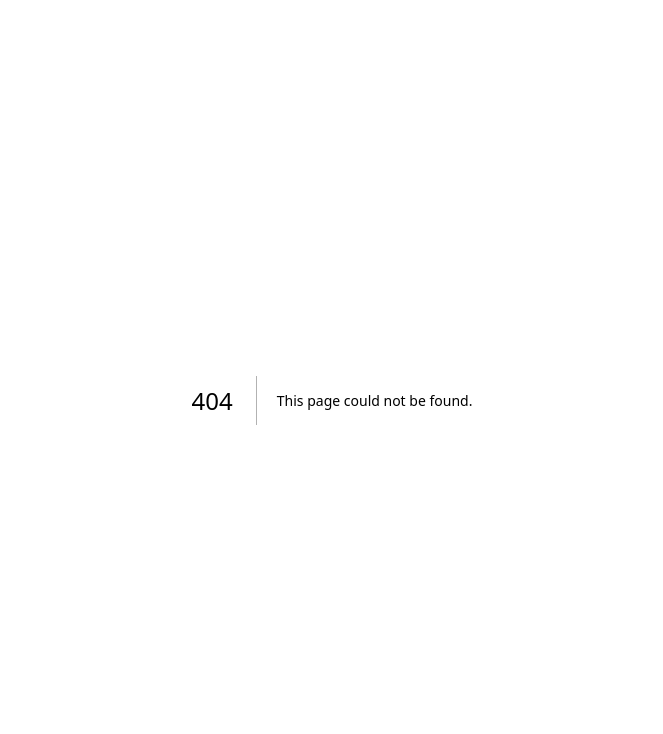
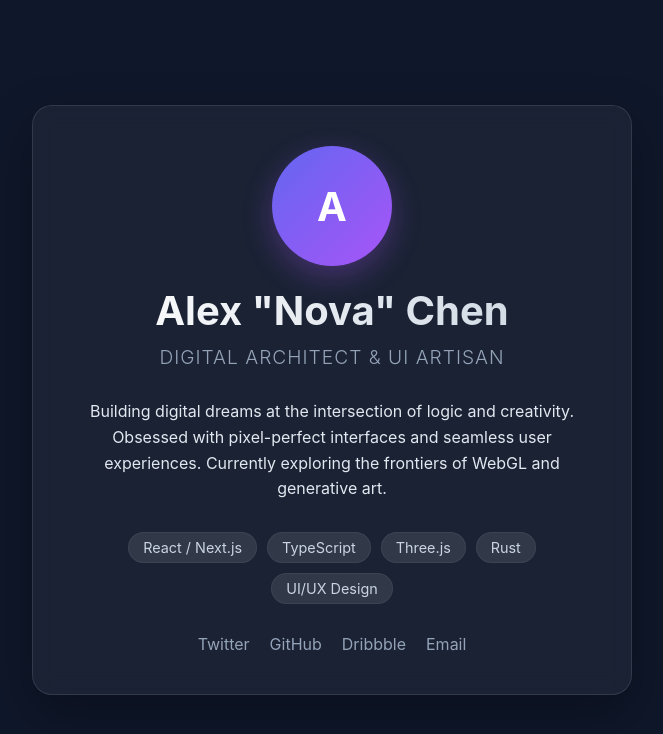
Before and after one commit to boolancpain/fyo-app, a Next.js app: page /me in a window 1280 px wide. Before the commit this address had no page. Shown: the top 734 px of the page, without its empty margins (308-971 px from the left). Built offline with nearby package versions, Linux system fonts and the light colour scheme.

Commit message:
refactor: 화면 수정

```diff
--- /dev/null
+++ b/src/app/me/page.module.css
@@ -0,0 +1,95 @@
+.container {
+    min-height: 100vh;
+    display: flex;
+    flex-direction: column;
+    align-items: center;
+    justify-content: center;
+    background: #0f172a;
+    color: white;
+    padding: 20px;
+    font-family: -apple-system, BlinkMacSystemFont, "Segoe UI", Roboto, sans-serif;
+}
+
+.card {
+    background: rgba(255, 255, 255, 0.05);
+    backdrop-filter: blur(10px);
+    border-radius: 20px;
+    padding: 40px;
+    max-width: 600px;
+    width: 100%;
+    border: 1px solid rgba(255, 255, 255, 0.1);
+    text-align: center;
+    box-shadow: 0 20px 50px rgba(0, 0, 0, 0.3);
+}
+
+.avatar {
+    width: 120px;
+    height: 120px;
+    background: linear-gradient(135deg, #6366f1, #a855f7);
+    border-radius: 50%;
+    margin: 0 auto 20px;
+    display: flex;
+    align-items: center;
+    justify-content: center;
+    font-size: 40px;
+    font-weight: bold;
+    box-shadow: 0 10px 30px rgba(168, 85, 247, 0.3);
+}
+
+.name {
+    font-size: 2.5rem;
+    font-weight: 700;
+    margin-bottom: 10px;
+    background: linear-gradient(to right, #fff, #cbd5e1);
+    -webkit-background-clip: text;
+    background-clip: text;
+    -webkit-text-fill-color: transparent;
+}
+
+.role {
+    font-size: 1.2rem;
+    color: #94a3b8;
+    margin-bottom: 30px;
+    font-weight: 300;
+    letter-spacing: 1px;
+    text-transform: uppercase;
+}
+
+.bio {
+    line-height: 1.6;
+    color: #e2e8f0;
+    margin-bottom: 30px;
+}
+
+.skills {
+    display: flex;
+    flex-wrap: wrap;
+    justify-content: center;
+    gap: 10px;
+    margin-bottom: 30px;
+}
+
+.skillTag {
+    background: rgba(255, 255, 255, 0.1);
+    padding: 6px 14px;
+    border-radius: 20px;
+    font-size: 0.9rem;
+    color: #cbd5e1;
+    border: 1px solid rgba(255, 255, 255, 0.05);
+}
+
+.socials {
+    display: flex;
+    justify-content: center;
+    gap: 20px;
+}
+
+.link {
+    color: #94a3b8;
+    text-decoration: none;
+    transition: color 0.2s;
+}
+
+.link:hover {
+    color: white;
+}
--- /dev/null
+++ b/src/app/me/page.tsx
@@ -0,0 +1,34 @@
+import styles from './page.module.css';
+
+export default function MePage() {
+    return (
+        <main className={styles.container}>
+            <div className={styles.card}>
+                <div className={styles.avatar}>A</div>
+                <h1 className={styles.name}>Alex "Nova" Chen</h1>
+                <h2 className={styles.role}>Digital Architect & UI Artisan</h2>
+
+                <p className={styles.bio}>
+                    Building digital dreams at the intersection of logic and creativity.
+                    Obsessed with pixel-perfect interfaces and seamless user experiences.
+                    Currently exploring the frontiers of WebGL and generative art.
+                </p>
+
+                <div className={styles.skills}>
+                    <span className={styles.skillTag}>React / Next.js</span>
+                    <span className={styles.skillTag}>TypeScript</span>
+                    <span className={styles.skillTag}>Three.js</span>
+                    <span className={styles.skillTag}>Rust</span>
+                    <span className={styles.skillTag}>UI/UX Design</span>
+                </div>
+
+                <div className={styles.socials}>
+                    <a href="#" className={styles.link}>Twitter</a>
+                    <a href="#" className={styles.link}>GitHub</a>
+                    <a href="#" className={styles.link}>Dribbble</a>
+                    <a href="#" className={styles.link}>Email</a>
+                </div>
+            </div>
+        </main>
+    );
+}
--- a/src/components/Window/Window.module.css
+++ b/src/components/Window/Window.module.css
@@ -19,7 +19,7 @@
 
 .titleBar {
     height: 36px;
-    background: rgba(255, 255, 255, 0.05);
+    background: rgba(0, 0, 0, 0.8);
     display: flex;
     align-items: center;
     justify-content: space-between;
```
Also changed, not shown: src/components/Desktop/Desktop.tsx (+6 -6 lines).
